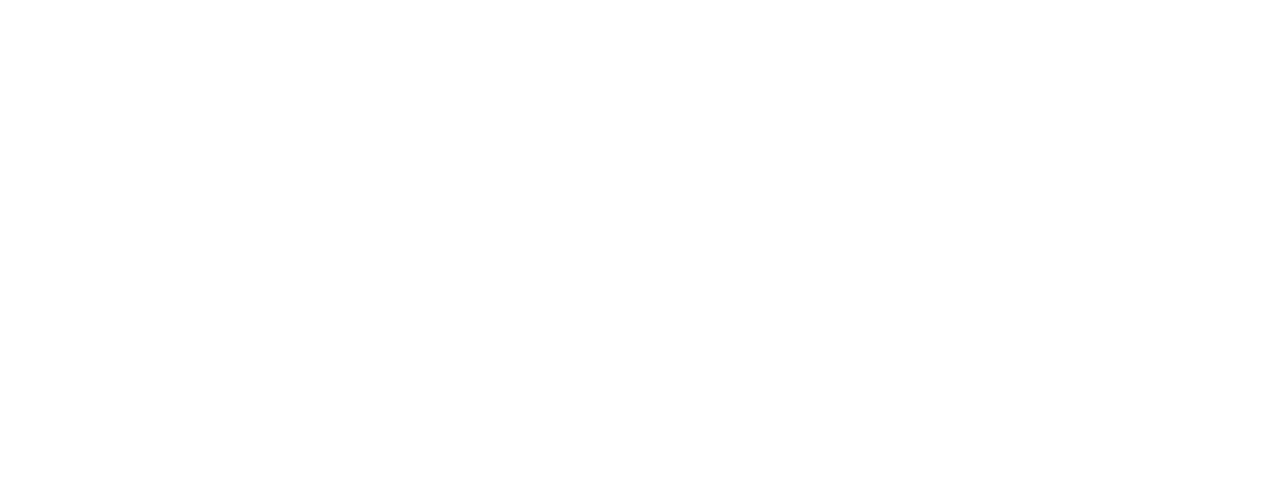
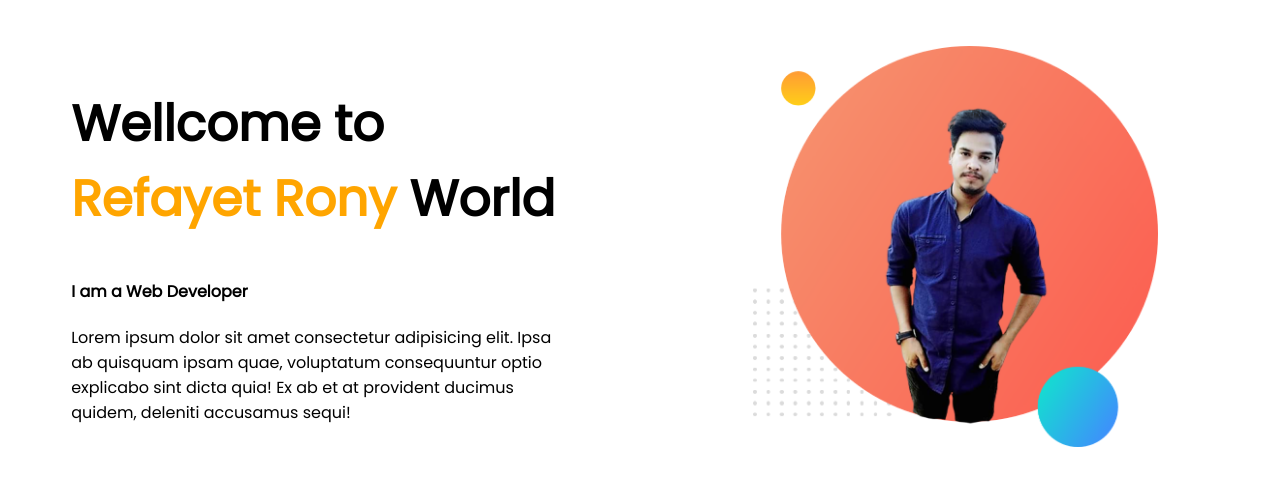
Before and after one commit to ronycse16b/developer-protfolio, a plain HTML site: page index.html in a window 1280 px wide. Drawn offline with Linux system fonts and the light colour scheme.

Commit message:
updatecode

```diff
--- a/css/style.css
+++ b/css/style.css
@@ -0,0 +1,25 @@
+@import url('https://fonts.googleapis.com/css2?family=Poppins&display=swap');
+
+body{
+    font-family: 'Poppins', sans-serif;
+}
+
+.section-1{
+
+display: flex;
+}
+h1{
+    font-size: 50px;
+
+}
+.developer-name{
+    color: orange;
+}
+.half-width{
+    width: 50%;
+    padding: 3% 5%;
+}
+.half-width img{
+    width: 80%;
+    margin-left: 50px;
+}
--- a/index.html
+++ b/index.html
@@ -9,6 +9,23 @@
 </head>
 <body>
 
+    <section class="section-1">
+        <div class="half-width">
+            <h1>Wellcome to <br>  <span class="developer-name">Refayet Rony </span> World</h1>
+            <h1></h1>
+            <h4> I am a Web Developer</h4>
+            <p>Lorem ipsum dolor sit amet consectetur adipisicing elit. Ipsa ab quisquam ipsam quae, voluptatum consequuntur optio explicabo sint dicta quia! Ex ab et at provident ducimus quidem, deleniti accusamus sequi!</p>
+        </div>
+        <div class="half-width">
+            <img src="./images/my-bg5.png" alt="">
+        </div>
+
+
+    </section>
+
+
+
+
 
 
 
```
